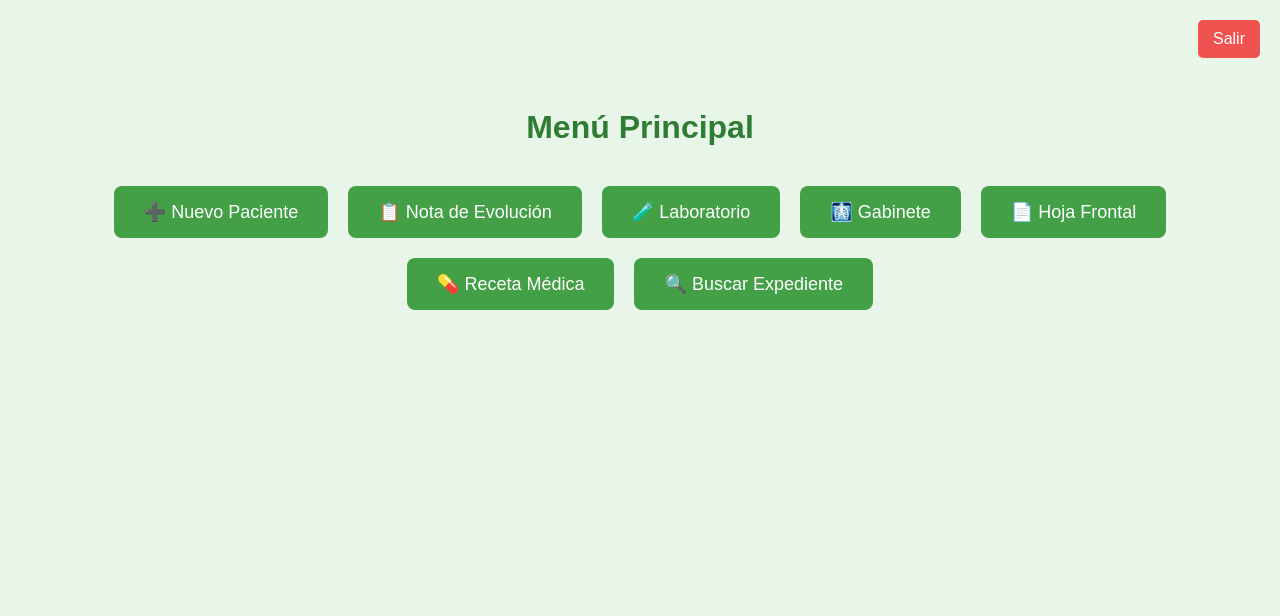
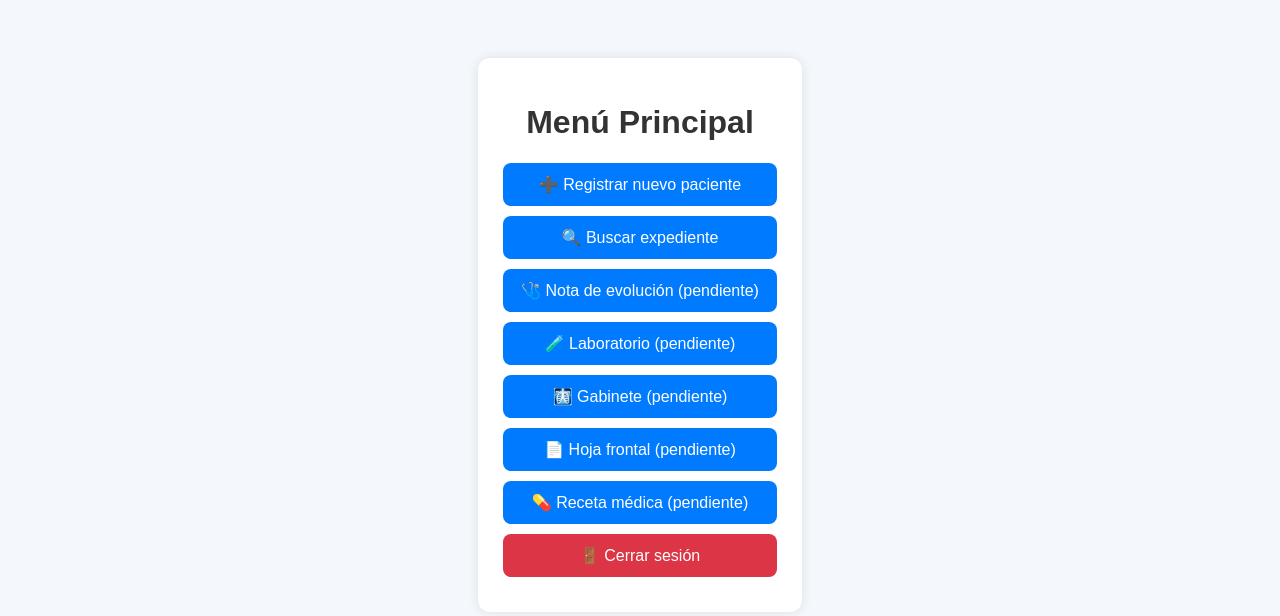
Before and after one commit to Rapha1305/expediente--HGLP, a Flask app: page /menu in a window 1280 px wide. Shown: the top 616 px of the page. Run offline with Flask 3, Linux system fonts and the light colour scheme; the visitor is signed in with stand-in values (Sample User, id 1).

Commit message:
Update menu.html

```diff
--- a/templates/menu.html
+++ b/templates/menu.html
@@ -2,63 +2,26 @@
 <html lang="es">
 <head>
     <meta charset="UTF-8">
-    <meta name="viewport" content="width=device-width, initial-scale=1.0">
-    <title>Menú Principal - Expediente Clínico</title>
+    <title>Menú Principal</title>
     <style>
-        body {
-            font-family: Arial, sans-serif;
-            background: #e8f5e9;
-            text-align: center;
-            padding-top: 80px;
-        }
-        h1 {
-            color: #2e7d32;
-        }
-        .menu {
-            display: flex;
-            justify-content: center;
-            flex-wrap: wrap;
-            margin-top: 40px;
-            gap: 20px;
-        }
-        .menu a {
-            display: block;
-            padding: 15px 30px;
-            background-color: #43a047;
-            color: white;
-            text-decoration: none;
-            border-radius: 8px;
-            font-size: 18px;
-        }
-        .menu a:hover {
-            background-color: #2e7d32;
-        }
-        .logout {
-            position: fixed;
-            top: 20px;
-            right: 20px;
-            background: #ef5350;
-            padding: 10px 15px;
-            color: white;
-            border-radius: 5px;
-            text-decoration: none;
-        }
-        .logout:hover {
-            background: #c62828;
-        }
+        body { font-family: Arial; background-color: #f4f7fc; text-align: center; padding-top: 50px; }
+        .menu { display: inline-block; background: white; padding: 25px; border-radius: 12px; box-shadow: 0 0 12px rgba(0,0,0,0.1); }
+        h1 { color: #333; }
+        a { display: block; margin: 10px auto; width: 250px; background: #007bff; color: white; padding: 12px; text-decoration: none; border-radius: 8px; }
+        a:hover { background: #0056b3; }
     </style>
 </head>
 <body>
-    <a href="/logout" class="logout">Salir</a>
-    <h1>Menú Principal</h1>
     <div class="menu">
-        <a href="/nuevo_paciente">➕ Nuevo Paciente</a>
-        <a href="#">📋 Nota de Evolución</a>
-        <a href="#">🧪 Laboratorio</a>
-        <a href="#">🩻 Gabinete</a>
-        <a href="#">📄 Hoja Frontal</a>
-        <a href="#">💊 Receta Médica</a>
-        <a href="#">🔍 Buscar Expediente</a>
+        <h1>Menú Principal</h1>
+        <a href="/nuevo_paciente">➕ Registrar nuevo paciente</a>
+        <a href="/buscar_paciente">🔍 Buscar expediente</a>
+        <a href="#">🩺 Nota de evolución (pendiente)</a>
+        <a href="#">🧪 Laboratorio (pendiente)</a>
+        <a href="#">🩻 Gabinete (pendiente)</a>
+        <a href="#">📄 Hoja frontal (pendiente)</a>
+        <a href="#">💊 Receta médica (pendiente)</a>
+        <a href="/logout" style="background:#dc3545;">🚪 Cerrar sesión</a>
     </div>
 </body>
 </html>
```
